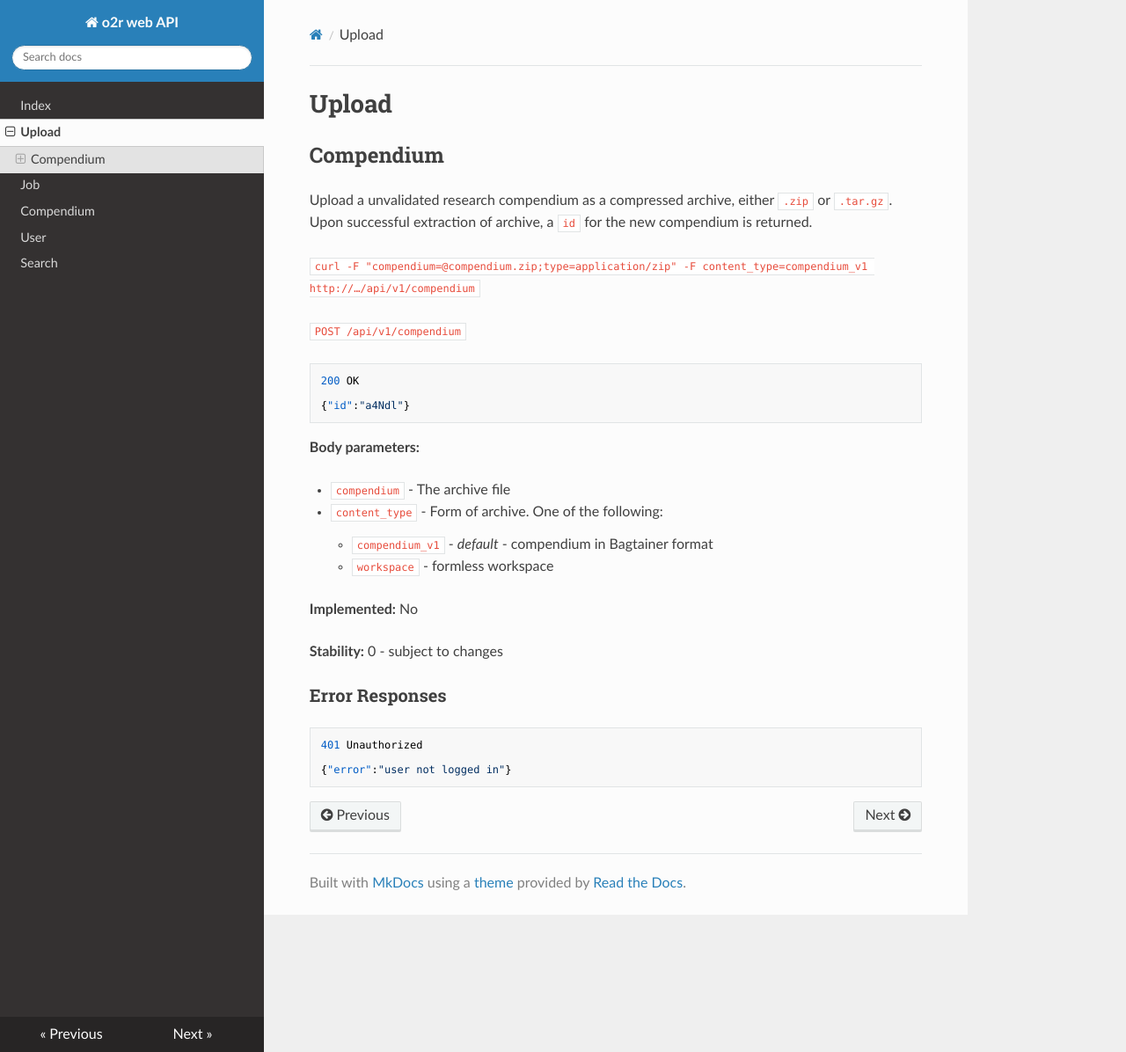
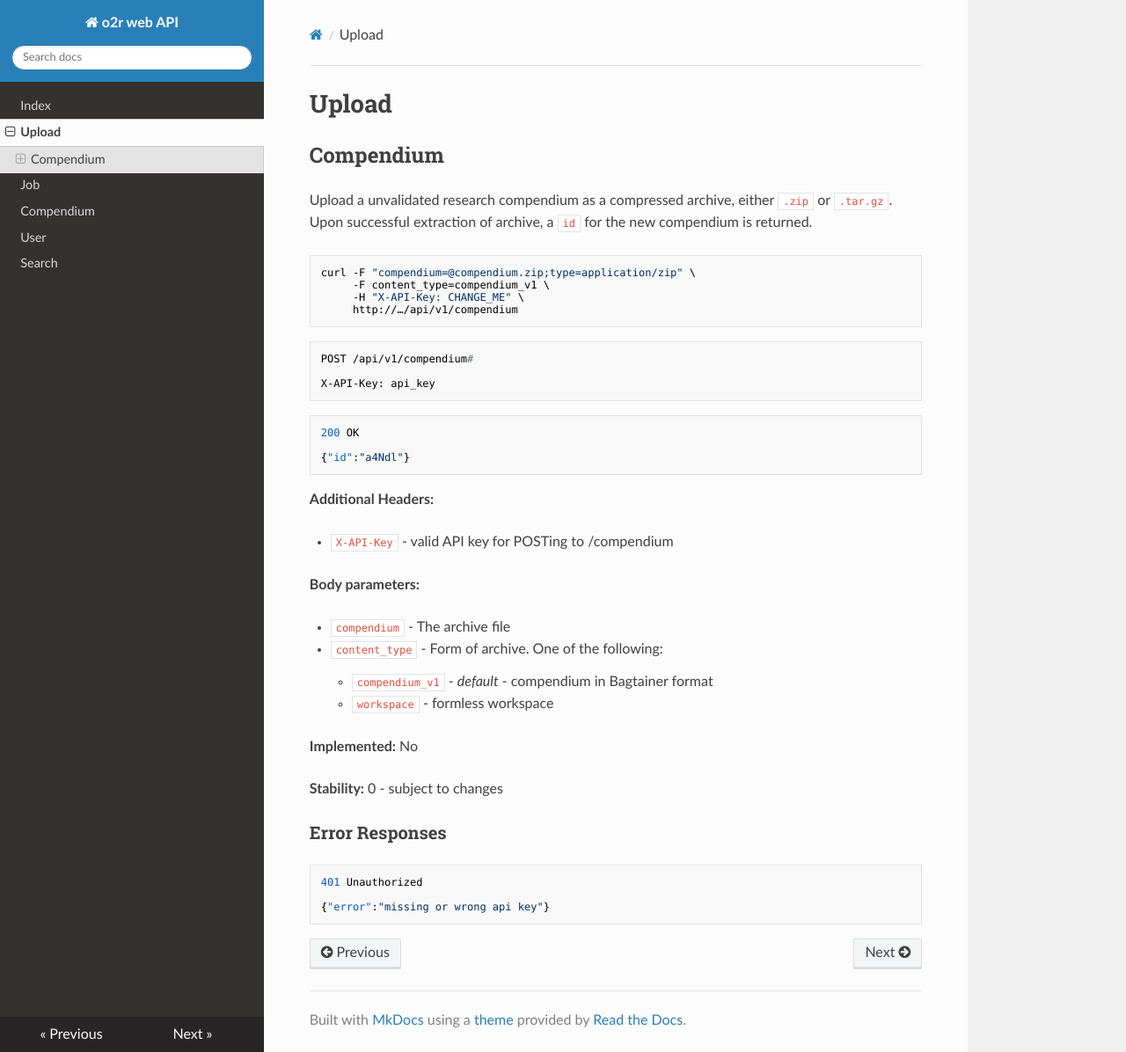
Before and after one commit to o2r-project/api, an MkDocs documentation site: the page built from docs/upload.md, in a window 1280 px wide and 1196 px high. Shown: the whole window at 88% size. Built offline with MkDocs 1.6.1, drawn with Linux system fonts in a browser that asks for light colours; nearby versions of some CDN libraries; old or Windows-style settings are respelled for this version of MkDocs.

Commit message:
API Key for POST /compendium required

````diff
--- a/docs/upload.md
+++ b/docs/upload.md
@@ -4,15 +4,27 @@
 
 Upload a unvalidated research compendium as a compressed archive, either `.zip` or `.tar.gz`. Upon successful extraction of archive, a `id` for the new compendium is returned.
 
-`curl -F "compendium=@compendium.zip;type=application/zip" -F content_type=compendium_v1 http://…/api/v1/compendium `
+```
+curl -F "compendium=@compendium.zip;type=application/zip" \
+     -F content_type=compendium_v1 \
+     -H "X-API-Key: CHANGE_ME" \
+     http://…/api/v1/compendium
+```
 
-`POST /api/v1/compendium`
+```
+POST /api/v1/compendium#
+
+X-API-Key: api_key
+```
 
 ```json
 200 OK
 
 {"id":"a4Ndl"}
 ```
+__Additional Headers:__
+
+* `X-API-Key` - valid API key for POSTing to /compendium
 
 __Body parameters:__
 
@@ -30,5 +42,5 @@ __Stability:__ 0 - subject to changes
 ```json
 401 Unauthorized
 
-{"error":"user not logged in"}
+{"error":"missing or wrong api key"}
 ```
````
